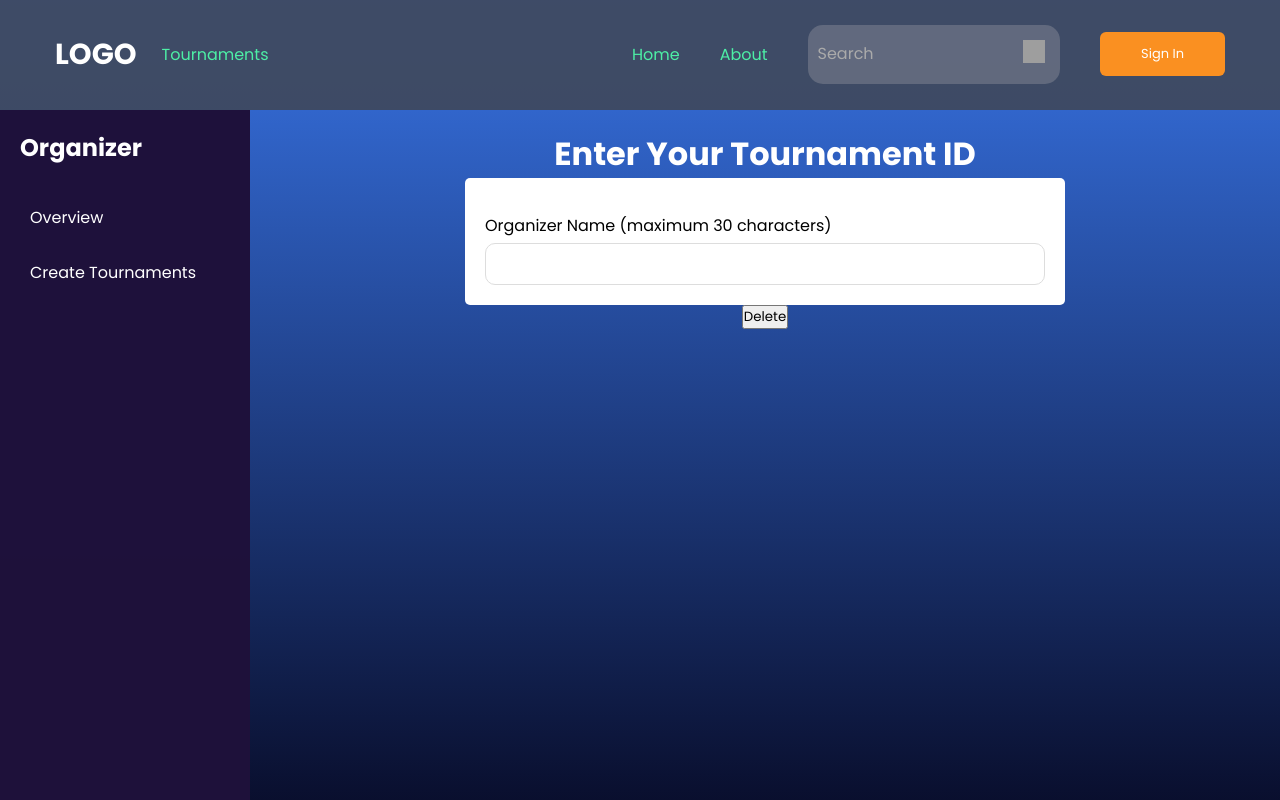
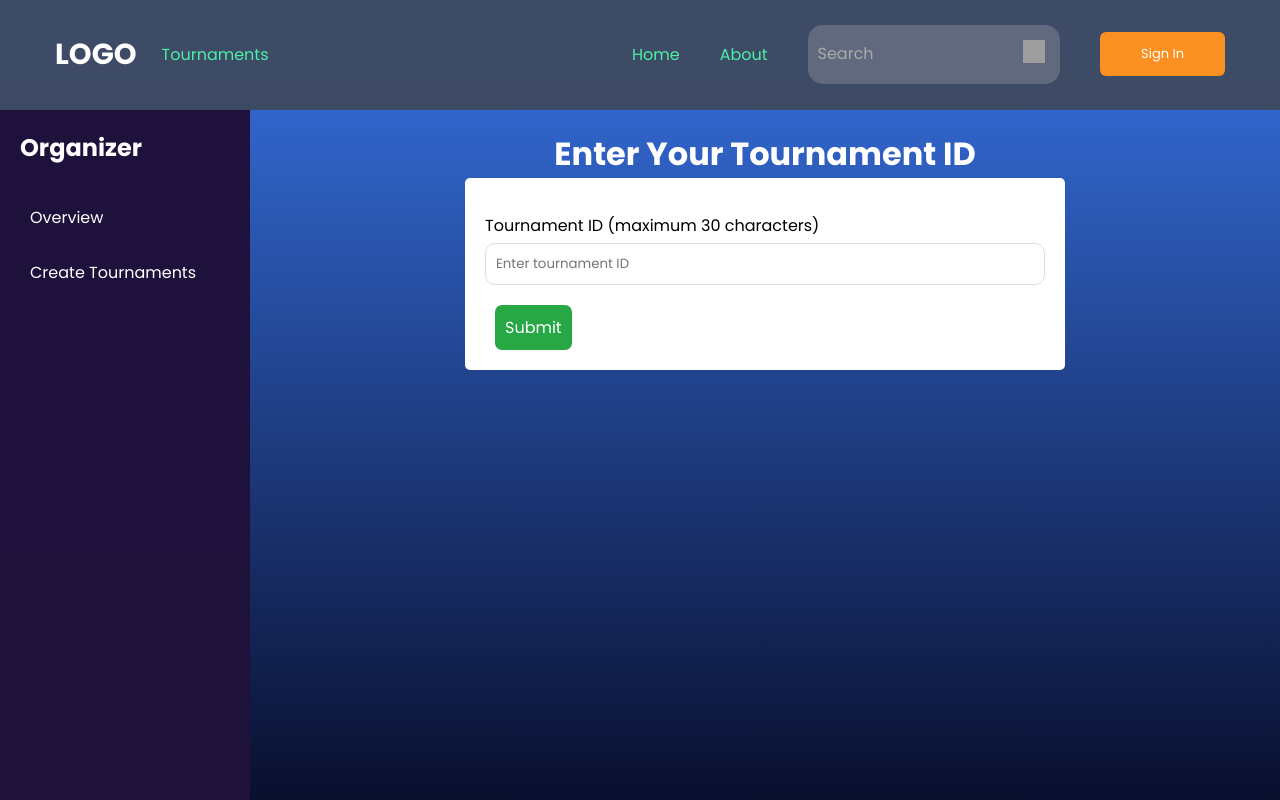
Before and after one commit to giaphuoccc/tournament_management, a React (Vite) app in the folder client/: page /organizer in a window 1280 px wide. Shown: the top 800 px of the page. Built offline with nearby package versions, Linux system fonts and the light colour scheme; grey boxes are pictures that could not be loaded.

Commit message:
update overview

```diff
--- a/client/src/Components/Organizer_Home/components/Create_Tournament.jsx
+++ b/client/src/Components/Organizer_Home/components/Create_Tournament.jsx
@@ -369,7 +369,11 @@ const CreateTournament = () => {
             <button className="back-button" type="button" onClick={prevStep}>
               Back
             </button>
-            <button className="create-button" type="button" onClick={nextStep}>
+            <button
+              className="create-button"
+              type="button"
+              onClick={handleSubmit}
+            >
               Create Tournament
             </button>
           </div>
--- a/client/src/Components/Organizer_Home/components/Organizer.jsx
+++ b/client/src/Components/Organizer_Home/components/Organizer.jsx
@@ -1,6 +1,7 @@
 import React from "react";
 import Sidebar from "./Sidebar";
-import Create_Tournament from "./Create_Tournament";
+// import Create_Tournament from "./Create_Tournament";
+import CreateTournament from "./Create_Tournament";
 import Overview from "./Overview";
 import Organizer_id from "./Organizer_id";
 
@@ -10,7 +11,7 @@ export default function Organizer() {
   return (
     <div className="app">
       <Sidebar />
-      <Create_Tournament />
+      <CreateTournament />
     </div>
   );
 }
--- a/client/src/Components/Organizer_Home/components/Organizer_id.jsx
+++ b/client/src/Components/Organizer_Home/components/Organizer_id.jsx
@@ -1,50 +1,36 @@
-import React, { useState, useEffect } from "react";
+import React, { useState } from "react";
+import { useNavigate } from "react-router-dom";
 import "../styles/CreateTournament.css";
 import axios from "axios";
 
-export default function Organizer_id() {
-  const id = "67403ad1d720d2d590d3494e";
-  const [formData, setFormData] = useState({
-    tournamentId: "",
-  });
+export default function OrganizerId() {
+  const [tournamentId, setTournamentId] = useState("");
+  const navigate = useNavigate();
 
-  const deleteTournament = async () => {
-    try {
-      const response = await axios.delete(
-        `http://localhost:3000/client/tournament/deleteTournamentById/6740392dd720d2d590d34949`
-      );
-      console.log(response.data.message); // Log success message
-
-      // Update state to remove the deleted tournament
-      // setTournaments(tournaments.filter((tournament) => tournament._id !== id));
-    } catch (error) {
-      console.error("Error deleting tournament:", error);
-      alert("Failed to delete tournament");
+  const handleSubmit = () => {
+    if (tournamentId.trim()) {
+      navigate("/overview-tournament", { state: { tournamentId } });
+    } else {
+      alert("Please enter a valid ID");
     }
-  };
-
-  const handleChange = (e) => {
-    const { name, value } = e.target;
-    setFormData((prevData) => ({ ...prevData, [name]: value }));
   };
 
   return (
     <div className="create-tournament">
       <h1>Enter Your Tournament ID</h1>
-
       <div className="form-container">
-        {/* <h2>Step 1: Basic Info</h2> */}
-        <label>Organizer Name (maximum 30 characters)</label>
+        <label>Tournament ID (maximum 30 characters)</label>
         <input
           type="text"
-          name="tournamentId"
           maxLength={30}
-          value={formData.tournamentId}
-          onChange={handleChange}
+          value={tournamentId}
+          onChange={(e) => setTournamentId(e.target.value)}
+          placeholder="Enter tournament ID"
         />
+        <button className="create-button" onClick={handleSubmit}>
+          Submit
+        </button>
       </div>
-
-      <button onClick={deleteTournament}>Delete</button>
     </div>
   );
 }
--- a/client/src/Components/Organizer_Home/components/Overview.jsx
+++ b/client/src/Components/Organizer_Home/components/Overview.jsx
@@ -5,13 +5,13 @@ import "../styles/OverviewPage.css";
 const Overview = () => {
   const location = useLocation();
   const [tournamentData, setTournamentData] = useState([]);
-  // const { tournamentId } = location.state || {};
-  const { tournamentId } = "673dd3b77147a381671f2a49";
+  const { tournamentId } = location.state || {};
+  // const { tournamentId } = "673dd3b77147a381671f2a49";
 
   const fetchTournamentData = async () => {
     try {
       const response = await fetch(
-        `http://localhost:3000/client/tournament/getTournamentByTournamentId/673dd3b77147a381671f2a49`
+        `http://localhost:3000/client/tournament/getTournamentByTournamentId/${tournamentId}`
       );
       if (!response.ok) {
         throw new Error(`HTTP error! status: ${response.status}`);
@@ -173,6 +173,7 @@ const Overview = () => {
 
       {/* Public Page Button */}
       <button className="public-page-button">Public page</button>
+      <button className="delete-page-button">Delete This Tournament</button>
     </div>
   );
 };
--- a/client/src/Components/Organizer_Home/styles/OverviewPage.css
+++ b/client/src/Components/Organizer_Home/styles/OverviewPage.css
@@ -189,6 +189,18 @@
   margin-top: 20px;
   align-self: flex-end;
 }
+
+.delete-page-button {
+  background-color: #ff0000;
+  color: white;
+  padding: 10px 20px;
+  border: none;
+  border-radius: 5px;
+  cursor: pointer;
+  margin-top: 20px;
+  align-self: flex-end;
+}
+
 .structure-details {
   color: #666;
 }
```
